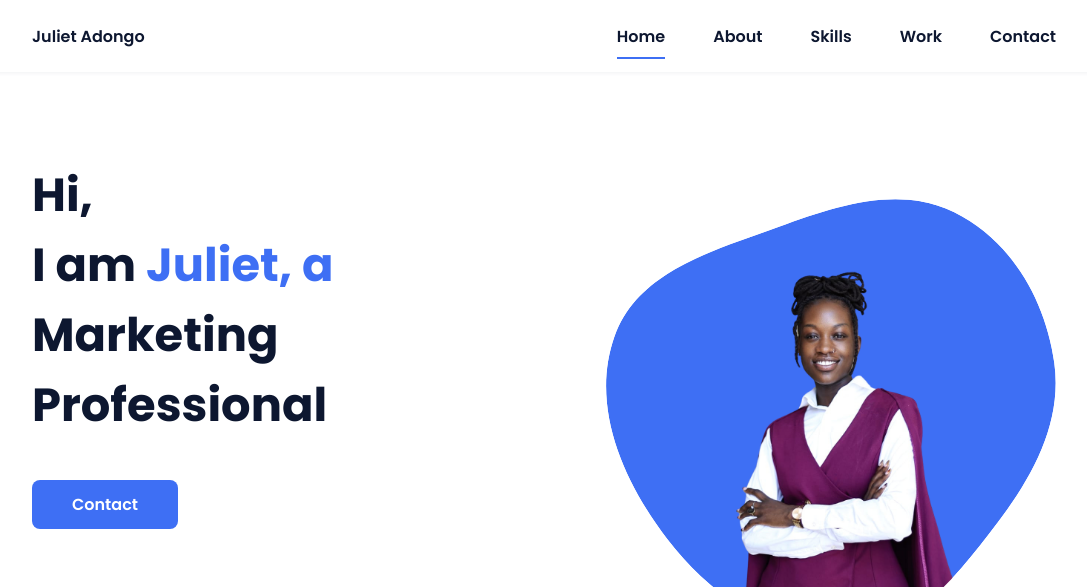
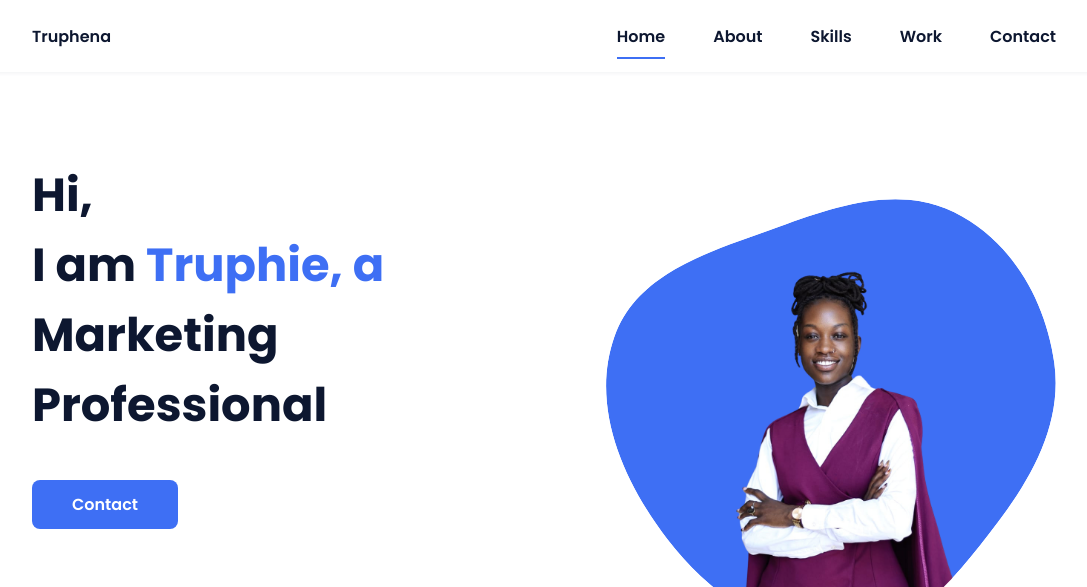
Before and after one commit to TruphieTruphie/TruphieWebPortfolio, a plain HTML site: page index.html in a window 1280 px wide. Shown: the top 587 px of the page, without its empty margins (96-1183 px from the left). Drawn offline with nearby package versions, Linux system fonts and the light colour scheme.

Commit message:
Update index.html

```diff
--- a/index.html
+++ b/index.html
@@ -16,7 +16,7 @@
         <header class="l-header">
             <nav class="nav bd-grid">
                 <div>
-                    <a href="#" class="nav__logo">Juliet Adongo</a>
+                    <a href="#" class="nav__logo">Truphena</a>
                 </div>
 
                 <div class="nav__menu" id="nav-menu">
@@ -39,7 +39,7 @@
             <!--===== HOME =====-->
             <section class="home bd-grid" id="home">
                 <div class="home__data">
-                    <h1 class="home__title">Hi,<br>I am <span class="home__title-color">Juliet, a</span><br> Marketing <br> Professional</h1>
+                    <h1 class="home__title">Hi,<br>I am <span class="home__title-color">Truphie, a</span><br> Marketing <br> Professional</h1>
 
                     <a href="https://www.linkedin.com/in/julietadongo/" class="button">Contact</a>
                 </div>
```
